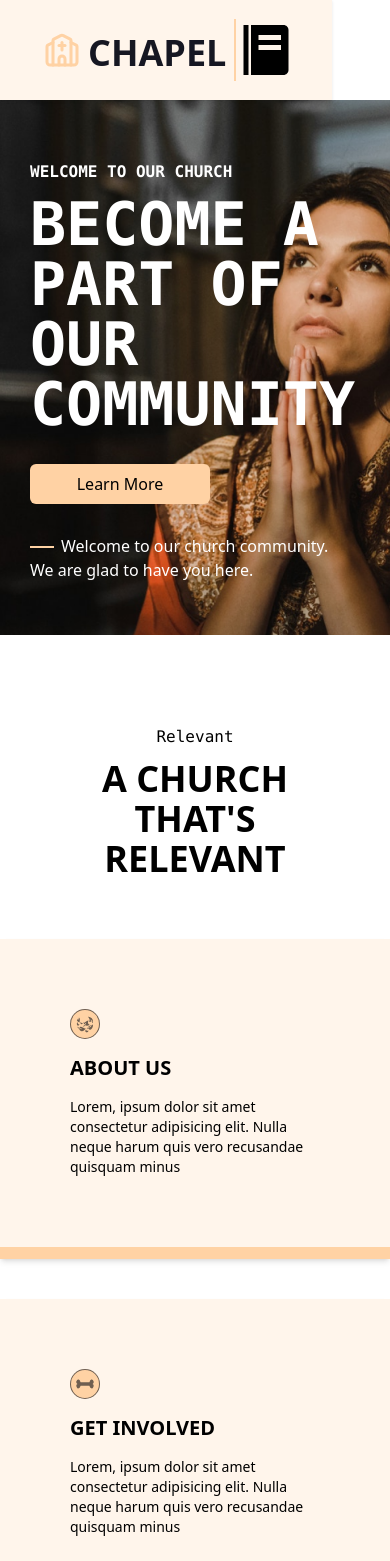
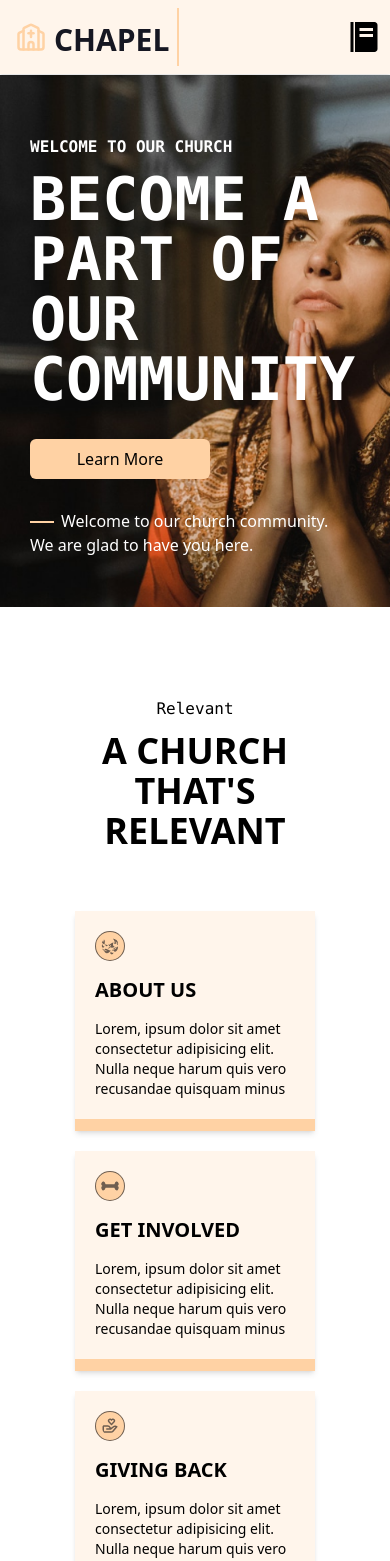
Before and after one commit to AsemaniJoshua/CHURCH_MANAGEMENT_SYSTEM, a React (Vite) app: page / in a window 390 px wide. Shown: the top 1561 px of the page. Built offline with nearby package versions, Linux system fonts and the light colour scheme.

Commit message:
Solved all issues

```diff
--- a/src/Components/Footer.jsx
+++ b/src/Components/Footer.jsx
@@ -7,7 +7,7 @@ import { LuChurch } from "react-icons/lu";
 
 function Footer() {
   return (
-    <footer className="bg-[#161722] text-white lg:p-[90px] py-[90px] px-[40px] mt-[40px] lg:flex lg:flex-row md:flex md:flex-col flex flex-col gap-[60px] lg:gap-[100px]">
+    <footer className="bg-[#161722] text-white lg:p-[90px] py-[90px] px-[40px] mt-[40px] lg:flex lg:flex-row md:flex md:flex-col flex flex-col gap-[60px] lg:gap-[100px] w-full min-w-full max-w-full">
 
         {/* Footer Division 1 */}
         <div className="flex flex-col gap-[20px] lg:order-1 md:order-1 order-1">
--- a/src/Components/Home/Benefit.jsx
+++ b/src/Components/Home/Benefit.jsx
@@ -9,7 +9,7 @@ function Benefit() {
 
 
   return (
-    <section className="my-[30px] p-[90px] bg-[#F5F5F5] flex flex-col gap-5 items-center justify-center">
+    <section className="my-[30px] p-[90px] bg-[#F5F5F5] flex flex-col gap-5 items-center justify-center w-full min-w-full max-w-full">
 
 
         <h3 className="font-medium font-mono">WATCH AND LISTEN</h3>
@@ -17,7 +17,7 @@ function Benefit() {
         <h2 className="font-bold text-4xl text-center lg:w-[35%] md:w-[50%] w-[100%]">THE BENEFITS OF JOINING OUR CHURCH</h2>
 
         {/* Cards */}
-        <div className="lg:flex lg:flex-row md:flex md:flex-row flex-wrap gap-[30px] items-center justify-center flex flex-col mt-[30px]">
+        <div className="flex flex-col lg:flex-row gap-[30px] items-center justify-center mt-[30px]">
 
           {/* card 1 */}
           <div className="w-[300px] relative hover:opacity-90 transition-all duration-300 hover:scale-[1.1] hover:shadow-lg hover:bg-black group" id="card1">
--- a/src/Components/Home/Blog.jsx
+++ b/src/Components/Home/Blog.jsx
@@ -3,7 +3,7 @@ import BlogCard from "../Json_Data/Blog.json";
 
 function Blog() {
   return (
-    <section className="p-[70px] my-[40px] flex flex-col gap-[20px] items-center justify-center">
+    <section className="p-4 md:p-8 lg:p-[70px] my-[40px] flex flex-col gap-[20px] items-center justify-center w-full min-w-full max-w-full">
 
         <h3 className="font-medium font-mono">READ OUR BLOG</h3>
 
@@ -14,7 +14,7 @@ function Blog() {
         <div className="lg:flex lg:flex-row md:flex md:flex-row md:flex-wrap flex flex-col gap-[20px] items-center justify-center mt-[20px]">
 
             {BlogCard.map((blog) => (
-            <div key={blog.id} className="flex flex-col gap-[20px] bg-[#FFF5EB] p-[20px] border-b-8 border-[#FFD0A0] lg:border-0 hover:border-b-[8px] hover:border-[#FFD0A0] transition-all duration-300 ease-in-out cursor-pointer hover:scale-105 w-[250px] h-[350px]">
+            <div key={blog.id} className="flex flex-col gap-[20px] bg-[#FFF5EB] p-[20px] border-b-8 border-[#FFD0A0] lg:border-0 hover:border-b-[8px] hover:border-[#FFD0A0] transition-all duration-300 ease-in-out cursor-pointer hover:scale-105 w-full max-w-xs h-auto">
 
                 {/* Blog Category */}
                 <h3 className="bg-gradient-to-r from-[#A54E2B] to-[#DC9853] text-transparent bg-clip-text">{blog.category}</h3>
--- a/src/Components/Home/Hero.jsx
+++ b/src/Components/Home/Hero.jsx
@@ -5,10 +5,10 @@ function Hero() {
   return (
     <section
       style={{ backgroundImage: `url(${HeroImage})` }}
-      className="bg-cover bg-center flex flex-row lg:justify-start lg:items-start md:justify-start md:items-start text-white h-[535px] mt-[100px] justify-start items-start"
+      className="bg-cover bg-center flex flex-col lg:flex-row w-full lg:mt-[100px] mt-[75px]"
     >
       {/* Hero Text */}
-      <div className="flex flex-col lg:p-[90px] md:p-[70px] p-[50px] pl-[30px] text-left lg:gap-[20px] md:gap-[30px] gap-[10px] lg:mt-[30px] md:mt-[30px] mt-[10px] lg:w-[60%] md:w-[85%] w-[120%]">
+      <div className="flex flex-col lg:p-[90px] md:p-[70px] p-[50px] pl-[30px] text-left lg:gap-[20px] md:gap-[30px] gap-[10px] lg:mt-[30px] md:mt-[30px] mt-[10px] w-full lg:w-[60%] md:w-[85%] text-white">
         <h3 className="font-bold font-mono">WELCOME TO OUR CHURCH</h3>
         <h1 className="font-extrabold text-6xl font-mono">BECOME A PART OF OUR COMMUNITY</h1>
         <button className="bg-[#FFD2A4] text-black font-medium py-2 px-4 rounded-md w-[180px] lg:mt-[30px] lg:mb-[45px] md:mt-[15px] md:mb-[27px] mt-[20px] mb-[20px] cursor-pointer">Learn More</button>
--- a/src/Components/Home/Love.jsx
+++ b/src/Components/Home/Love.jsx
@@ -6,7 +6,7 @@ import { MdArrowRightAlt } from "react-icons/md";
 
 function Love() {
   return (
-    <section className='my-[40px] p-[70px]'>
+    <section className="my-[40px] p-4 md:p-8 lg:p-[70px] w-full">
 
         {/* text div */}
         <div className='flex flex-col gap-[15px] p-[10px] justify-center items-center'>
@@ -26,7 +26,7 @@ function Love() {
 
             <img src={Praying_Man} alt="A man praying" srcset=" A man praying" />
 
-            <img src={Couples} alt=" A couple reading a book" srcset=" A couple reading a book" className='lg:mt-[255px] lg:scale-[1] md:scale-[1] scale-[1.15] md:my-0 lg:my-0 my-[20px]' />
+            <img src={Couples} alt=" A couple reading a book" srcset=" A couple reading a book" className='lg:mt-[255px] lg:scale-[1] md:scale-[1] scale-[1.05] md:my-0 lg:my-0 my-[20px]' />
 
             <img src={Gathering} alt="A gathering of people" srcset=" A gathering of people" />
 
--- a/src/Components/Home/Relevant.jsx
+++ b/src/Components/Home/Relevant.jsx
@@ -4,17 +4,16 @@ import { BiDonateHeart } from "react-icons/bi";
 
 function Relevant() {
   return (
-    <section className="my-[40px] flex flex-col items-center justify-center p-[50px] gap-[10px]">
+    <section className="my-[40px] flex flex-col items-center justify-center p-[50px] gap-[10px] w-full min-w-full max-w-full">
 
         <h3 className="font-medium font-mono">Relevant</h3>
 
         <h2 className="font-bold text-4xl text-center">A CHURCH THAT'S RELEVANT</h2>
 
         {/* RelevantCards */}
-        <div className="lg:flex lg:flex-row md:flex md:flex-row md:flex-wrap flex flex-col lg:gap-[20px] md:gap-[20px] gap-[40px] items-center justify-center mt-[30px] p-[20px] max-w-[100%]">
-
+        <div className="flex flex-col lg:flex-row gap-[20px] items-center justify-center mt-[30px] p-[20px]">
             {/* Card 1 */}
-            <div className="flex flex-col items-start justify-start gap-[15px] p-[70px] bg-[#FFF5EB] shadow-md hover:shadow-lg transition-shadow duration-300 border-b-[12px] border-[#FFD2A4]">
+            <div className="flex flex-col items-start justify-start gap-[15px] p-[20px] md:p-[40px] lg:p-[70px] bg-[#FFF5EB] shadow-md hover:shadow-lg transition-shadow duration-300 border-b-[12px] border-[#FFD2A4] max-w-[300px] lg:max-w-[350px]">
                 {/* icon */}
                 <GiLeafSwirl className="text-3xl bg-[#FFD2A4] border rounded-full text-[#2c2828ad] p-[5px]" />
 
@@ -22,12 +21,12 @@ function Relevant() {
                 <h2 className="font-bold text-xl">ABOUT US</h2>
 
                 {/* Description */}
-                <p className="text-sm w-[250px]">Lorem, ipsum dolor sit amet consectetur adipisicing elit. Nulla neque harum quis vero recusandae quisquam minus</p>
+                <p className="text-sm w-[200px] lg:w-[250px]">Lorem, ipsum dolor sit amet consectetur adipisicing elit. Nulla neque harum quis vero recusandae quisquam minus</p>
 
             </div>
 
             {/* Card 2 */}
-            <div className="flex flex-col items-start justify-start gap-[15px] p-[70px] bg-[#FFF5EB] shadow-md hover:shadow-lg transition-shadow duration-300 border-b-[12px] border-[#FFD2A4]">
+            <div className="flex flex-col items-start justify-start gap-[15px] p-[20px] md:p-[40px] lg:p-[70px] bg-[#FFF5EB] shadow-md hover:shadow-lg transition-shadow duration-300 border-b-[12px] border-[#FFD2A4] max-w-[300px] lg:max-w-[350px]">
                 {/* icon */}
                 <FaBone className="text-3xl bg-[#FFD2A4] border rounded-full text-[#2c2828ad] p-[5px]" />
 
@@ -36,13 +35,13 @@ function Relevant() {
                 <h2 className="font-bold text-xl">GET INVOLVED</h2>
 
                 {/* Description */}
-                <p className="text-sm w-[250px]">Lorem, ipsum dolor sit amet consectetur adipisicing elit. Nulla neque harum quis vero recusandae quisquam minus</p>
+                <p className="text-sm w-[200px] lg:w-[250px]">Lorem, ipsum dolor sit amet consectetur adipisicing elit. Nulla neque harum quis vero recusandae quisquam minus</p>
 
             </div>
 
 
             {/* Card 3 */}
-            <div className="flex flex-col items-start justify-start gap-[15px] p-[70px] bg-[#FFF5EB] shadow-md hover:shadow-lg transition-shadow duration-300 border-b-[12px] border-[#FFD2A4]">
+            <div className="flex flex-col items-start justify-start gap-[15px] p-[20px] md:p-[40px] lg:p-[70px] bg-[#FFF5EB] shadow-md hover:shadow-lg transition-shadow duration-300 border-b-[12px] border-[#FFD2A4] max-w-[300px] lg:max-w-[350px]">
                 {/* icon */}
                 <BiDonateHeart className="text-3xl bg-[#FFD2A4] border rounded-full text-[#2c2828ad] p-[5px]" />
 
@@ -51,7 +50,7 @@ function Relevant() {
                 <h2 className="font-bold text-xl">GIVING BACK</h2>
 
                 {/* Description */}
-                <p className="text-sm w-[250px]">Lorem, ipsum dolor sit amet consectetur adipisicing elit. Nulla neque harum quis vero recusandae quisquam minus</p>
+                <p className="text-sm w-[200px] lg:w-[250px]">Lorem, ipsum dolor sit amet consectetur adipisicing elit. Nulla neque harum quis vero recusandae quisquam minus</p>
 
             </div>
 
--- a/src/Components/Home/Sermons.jsx
+++ b/src/Components/Home/Sermons.jsx
@@ -5,7 +5,7 @@ import { IoIosArrowRoundForward } from "react-icons/io";
 
 function ChurchSermons() {
     return (
-        <section className="my-[40px] flex flex-col items-center justify-center p-[50px] gap-[20px]">
+        <section className="my-[40px] flex flex-col items-center justify-center p-[50px] gap-[20px] w-full min-w-full max-w-full">
 
             <h3 className="font-medium font-mono">SERMONS</h3>
 
--- a/src/Components/Navbar.jsx
+++ b/src/Components/Navbar.jsx
@@ -41,12 +41,12 @@ function Navbar() {
     <>
 
         {/*  Header */}
-    <header className="lg:flex lg:flex-row lg:justify-around lg:items-center lg:p-9 lg:bg-[#FFF5EB] lg:shadow-sm max-h-[100px] md:flex md:flex-row md:justify-between md:items-center md:p-9 md:bg-[#FFF5EB] md:shadow-sm flex flex-row justify-between items-center p-9 bg-[#FFF5EB] shadow-sm fixed top-0 left-0 z-100 max-w-[100%]">
+    <header className="flex flex-row justify-between items-center p-2 bg-[#FFF5EB] shadow-sm fixed top-0 left-0 z-50 w-full">
 
         {/* Logo */}
         <div className="lg:flex lg:flex-row lg:justify-center lg:items-center lg:gap-2 lg:p-9 lg:border-r-2 lg:border-[#FFD2A4] lg:max-h-[100px] md:flex md:flex-row md:justify-center md:items-center md:gap-2 md:p-9 md:border-r-2 md:border-[#FFD2A4] md:max-h-[100px] flex flex-row justify-center items-center gap-2 p-2 border-r-2 border-[#FFD2A4] max-h-[100px]">
-            <LuChurch className="lg:text-7xl md:text-7xl text-4xl text-[#FFD2A4]" />
-            <h1 className="lg:text-5xl md:text-5xl text-4xl font-bold text-[#161722] lg:mt-2.5 md:mt-2 mt-1.5">CHAPEL</h1>
+            <LuChurch className="lg:text-7xl md:text-7xl text-3xl text-[#FFD2A4]" />
+            <h1 className="lg:text-5xl md:text-5xl text-3xl font-bold text-[#161722] lg:mt-2.5 md:mt-2 mt-1.5">CHAPEL</h1>
         </div>
 
 
@@ -67,14 +67,14 @@ function Navbar() {
         </div>
 
         {/* Hamburger Menu */}
-        <BiSolidFoodMenu className="text-6xl cursor-pointer lg:hidden hamburger-menu" onClick={() => setIsOpen(true)} />
+        <BiSolidFoodMenu className="text-4xl cursor-pointer lg:hidden hamburger-menu" onClick={() => setIsOpen(true)} />
 
     </header>
 
 
     {/* Mobile Navigation */}
     {isOpen && (
-        <section className="lg:hidden flex flex-col justify-center items-center gap-5 w-[60%] min-h-full bg-[#FFF5EB] shadow-lg px-9 top-0 right-0 z-101 mobileMenu fixed ">
+        <section className="lg:hidden flex flex-col justify-center items-center gap-5 w-full max-w-xs min-h-full bg-[#FFF5EB] shadow-lg px-6 top-0 right-0 z-50 mobileMenu fixed">
             {/* Close Button */}
             <IoMdCloseCircle className="text-5xl cursor-pointer relative top-[-100px] ml-auto" onClick={() => setIsOpen(false)} />
 
```
Also changed, not shown: src/Components/Home/Serve.jsx (+25 -20 lines).
